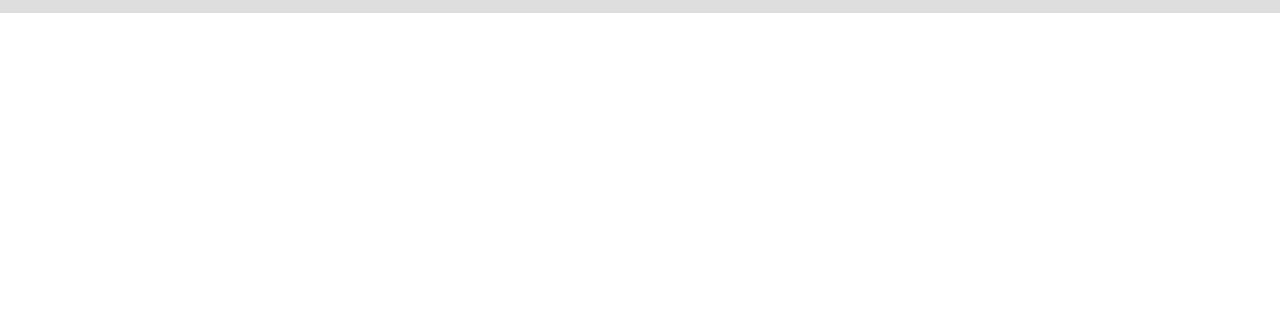
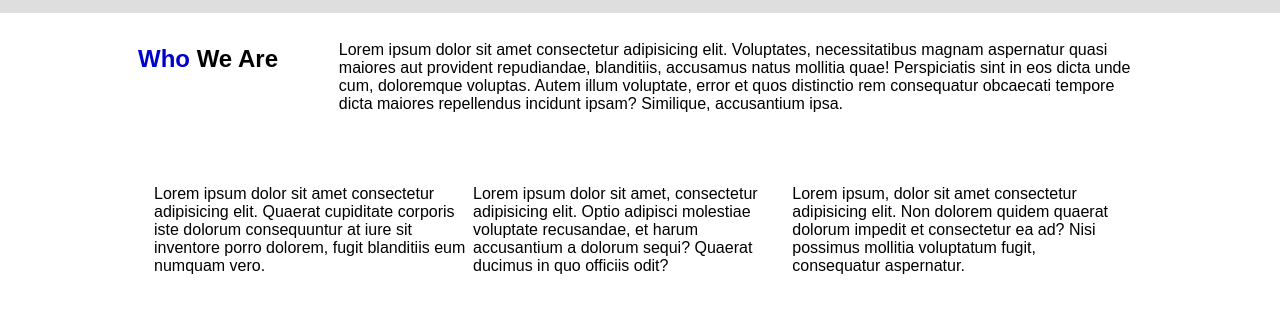
Before and after one commit to Steves550/car-site, a plain HTML site: page about.html in a window 1280 px wide. Shown: the part 55-368 px from the top of the page. Drawn offline with Linux system fonts and the light colour scheme.

Commit message:
Bulding about us page

```diff
--- a/about.html
+++ b/about.html
@@ -31,3 +31,47 @@
     </nav>
   </body>
 </html>
+
+<!-- Section: About us -->
+<section class="container">
+  <div class="about-us">
+    <div class="about-heading">
+      <h1><span class="text-main">Who</span> We Are</h1>
+    </div>
+    <p>
+      Lorem ipsum dolor sit amet consectetur adipisicing elit. Voluptates,
+      necessitatibus magnam aspernatur quasi maiores aut provident repudiandae,
+      blanditiis, accusamus natus mollitia quae! Perspiciatis sint in eos dicta
+      unde cum, doloremque voluptas. Autem illum voluptate, error et quos
+      distinctio rem consequatur obcaecati tempore dicta maiores repellendus
+      incidunt ipsam? Similique, accusantium ipsa.
+    </p>
+  </div>
+  <div class="about-container">
+    <div class="testimonials">
+      <div class="test-1">
+        <p>
+          Lorem ipsum dolor sit amet consectetur adipisicing elit. Quaerat
+          cupiditate corporis iste dolorum consequuntur at iure sit inventore
+          porro dolorem, fugit blanditiis eum numquam vero.
+        </p>
+      </div>
+
+      <div class="test-2">
+        <p>
+          Lorem ipsum dolor sit amet, consectetur adipisicing elit. Optio
+          adipisci molestiae voluptate recusandae, et harum accusantium a
+          dolorum sequi? Quaerat ducimus in quo officiis odit?
+        </p>
+      </div>
+
+      <div class="test-3">
+        <p>
+          Lorem ipsum, dolor sit amet consectetur adipisicing elit. Non dolorem
+          quidem quaerat dolorum impedit et consectetur ea ad? Nisi possimus
+          mollitia voluptatum fugit, consequatur aspernatur.
+        </p>
+      </div>
+    </div>
+  </div>
+</section>
--- a/css/style.css
+++ b/css/style.css
@@ -218,6 +218,25 @@ p {
 }
 
 /* Section: About us */
+.about-us {
+  display: flex;
+  padding: 1rem;
+}
+
+.about-us .about-heading {
+  flex: 1;
+  padding: 1rem 0;
+}
+
+.about-us p {
+  flex: 4;
+}
+
+.about-container .testimonials {
+  display: flex;
+  flex-direction: row;
+  padding: 2rem;
+}
 
 /* Section: What the obsessed have to say */
 
```
